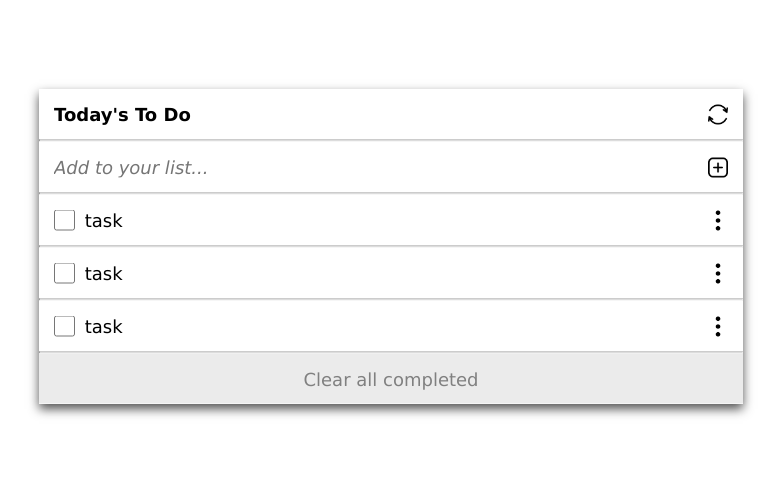
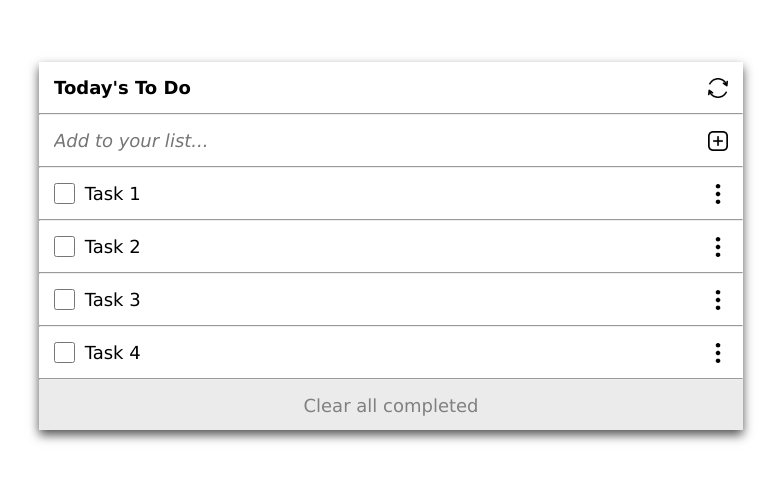
Before and after one commit to TimmyChan99/To_Do_list, a website built with webpack: page src/index.html in a window 1280 px wide. Shown: the part 154-634 px from the top of the page, without its empty margins (249-1030 px from the left). Built offline with nearby package versions, Linux system fonts and the light colour scheme.

Commit message:
Update Script

```diff
--- a/src/index.html
+++ b/src/index.html
@@ -18,30 +18,7 @@
         </form>
         <hr>
         <ul class="list">
-            <li class="d-flex-row">
-             <div class="list_task d-flex-row">
-                <input type="checkbox" name="task" class="checkbox">
-                <span>task</span>
-             </div>
-             <img src="./images/more.png" alt="more icon">
-            </li>
-            <li class="break_line_list"><hr></li>
-            <li class="d-flex-row">
-                <div class="list_task d-flex-row">
-                   <input type="checkbox" name="task" class="checkbox">
-                   <span>task</span>
-                </div>
-                <img src="./images/more.png" alt="more icon">
-            </li>
-            <li class="break_line_list"><hr></li>
-            <li class="d-flex-row">
-                <div class="list_task d-flex-row">
-                   <input type="checkbox" name="task" class="checkbox">
-                   <span>task</span>
-                </div>
-                <img src="./images/more.png" alt="more icon">
-            </li>
-            <li class="break_line_list"><hr></li>
+
         </ul>
         <button>Clear all completed</button>
     </main>
--- a/src/index.js
+++ b/src/index.js
@@ -1,2 +1,47 @@
 import _ from 'lodash';
 import './style.css';
+import more from './images/more.png';
+
+ let list = [
+     {
+        description: 'Task 1',
+        completed: true,
+        index: 1
+     },
+     {
+        description: 'Task 4',
+        completed: true,
+        index: 4
+     },
+     {
+        description: 'Task 2',
+        completed: false,
+        index: 2
+     },
+     {
+        description: 'Task 3',
+        completed: true,
+        index: 3
+     }
+ ];
+
+  const listTask = document.querySelector(".list");
+
+ window.addEventListener('load', () => {
+     list.sort((a, b) => {
+         return a.index - b.index;
+     });
+
+     for (let i = 0; i < list.length; i+=1){
+         listTask.innerHTML += `
+         <li class="d-flex-row">
+             <div class="list_task d-flex-row">
+                <input type="checkbox" name="task" class="checkbox">
+                <span>${list[i].description}</span>
+             </div>
+             <img src=${more} alt="more icon">
+            </li>
+            <li class="break_line_list"><hr></li>
+         `
+     };
+ });
--- a/src/style.css
+++ b/src/style.css
@@ -76,4 +76,5 @@ button {
     background-color: #ebebeb;
     border: none;
     color: gray;
+    cursor: pointer;
 }
```
Also changed, not shown: dist/index.html, dist/main.js.
